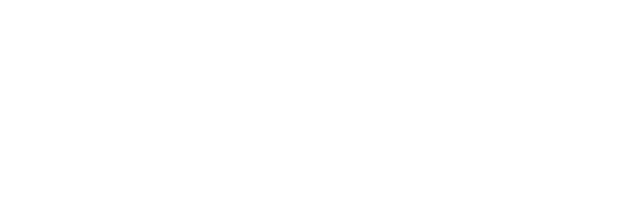
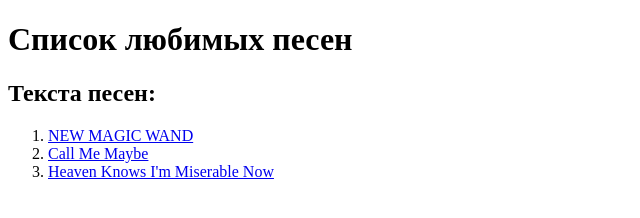
Before and after one commit to o13scure/task-html, a website: page src/index.html in a window 1280 px wide. Shown: the whole page, without its empty margins (0-640 px from the left). Drawn offline with Linux system fonts and the light colour scheme.

Commit message:
Задание по HTML

```diff
--- a/src/index.html
+++ b/src/index.html
@@ -3,5 +3,13 @@
     <head>
         <title>HTML</title>
     </head>
-    <body></body>
+    <body>
+        <h1>Список любимых песен</h1>
+        <h2>Текста песен:</h2>
+        <ol>
+            <li><a href="https://genius.com/Tyler-the-creator-new-magic-wand-lyrics">NEW MAGIC WAND</a></li>
+            <li><a href="https://genius.com/Devon-hendryx-call-me-maybe-remastered-lyrics">Call Me Maybe</a></li>
+            <li><a href="https://genius.com/The-smiths-heaven-knows-im-miserable-now-lyrics">Heaven Knows I'm Miserable Now</a></li>
+        </ol>
+    </body>
 </html>
```
